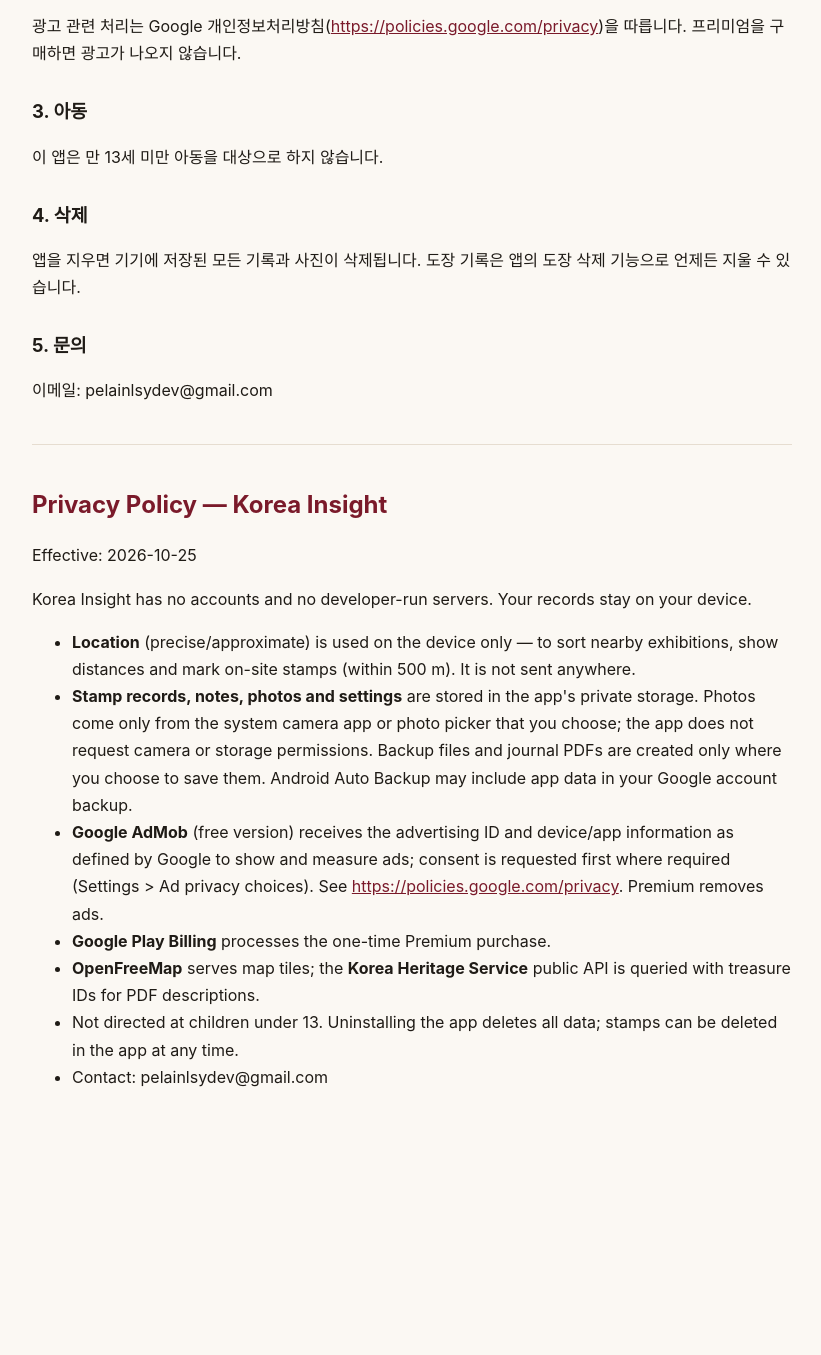
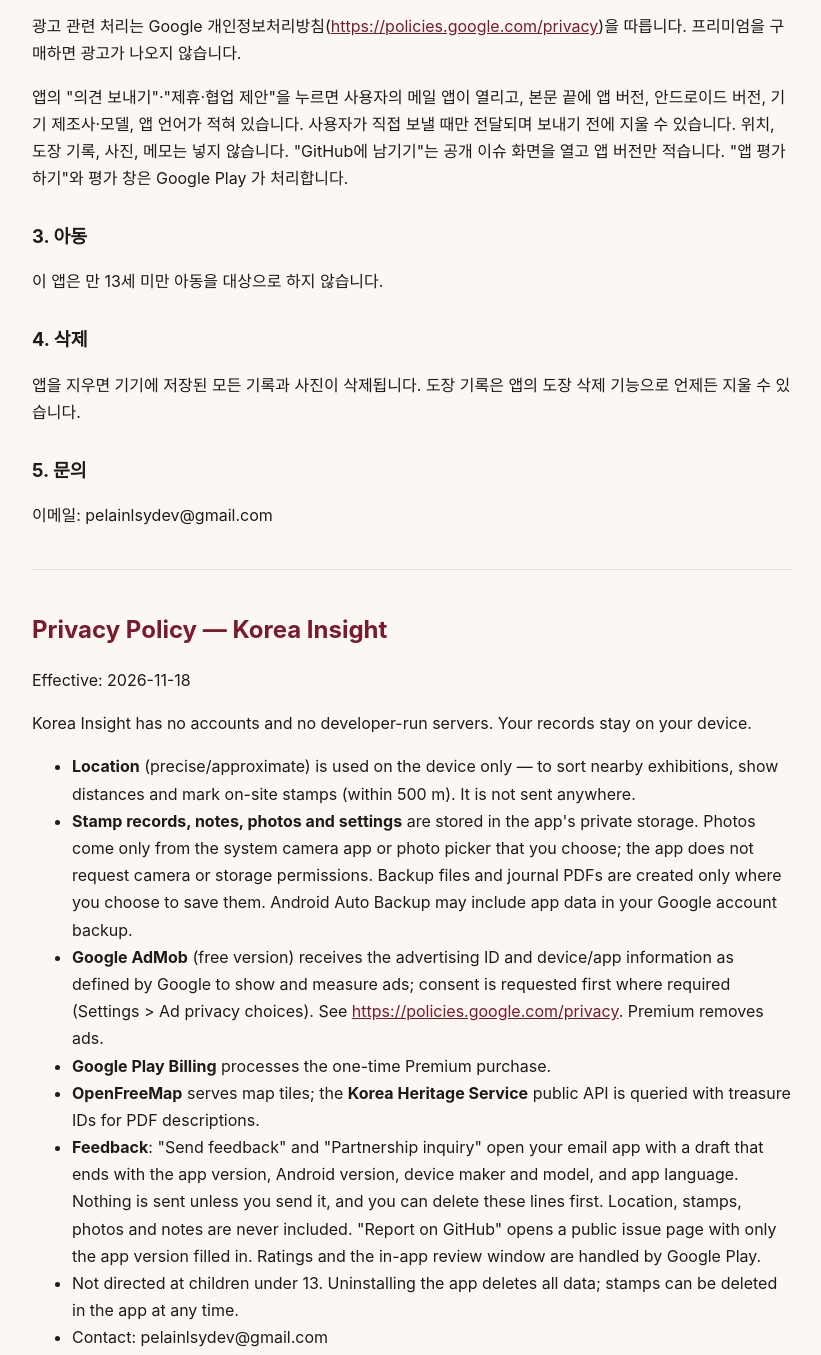
Before and after one commit to pelain/culture_exhibition_discovery, a plain HTML site: page site/privacy.html in a window 1280 px wide. Shown: the part 1042-2397 px from the top of the page, without its empty margins (228-1049 px from the left). Before the commit the page ends 2213 px from the top, so only its background shows below. Drawn offline with Linux system fonts and the light colour scheme.

Commit message:
개인정보처리방침: 의견 보내기·제휴 메일과 GitHub 이슈 안내 추가
Co-Authored-By: Claude Opus 5.5 <noreply@anthropic.com>

```diff
--- a/site/privacy.html
+++ b/site/privacy.html
@@ -11,7 +11,7 @@ th{background:#f1e9dd} code{background:#f1e9dd;padding:1px 4px;border-radius:4px
 a{color:var(--accent)} @media (max-width:600px){table{display:block;overflow-x:auto}}
 </style></head><body><main>
 <h1>개인정보처리방침 — 한국을 보다 (Korea Insight)</h1>
-<p>시행일: 2026-10-25</p>
+<p>시행일: 2026-11-18</p>
 <p>「한국을 보다」(이하 &quot;앱&quot;)는 회원가입이 없고, 개발자가 운영하는 서버가 없습니다. 사용자의 기록은 사용자 기기에만 저장됩니다.</p>
 <h2>1. 기기에만 저장하는 정보</h2>
 <table><thead><tr><th>정보</th><th>쓰는 곳</th><th>저장 위치</th></tr></thead><tbody><tr><td>위치 (정확한 위치·대략적 위치)</td><td>가까운 전시 순서로 보여 주기, 거리 표시, 도장을 찍을 때 현장 인증(500m 이내)</td><td>기기 안에서만 계산하고 저장하거나 외부로 보내지 않습니다</td></tr><tr><td>도장 기록 (대상, 날짜·시각, 현장 인증 여부, 메모)</td><td>여행기, 도장 꾸미기, PDF 만들기</td><td>앱 전용 저장 공간</td></tr><tr><td>사진 (사용자가 찍거나 고른 방문 사진)</td><td>도장의 방문 증빙, 여행기 PDF</td><td>앱 전용 저장 공간 (줄인 사본)</td></tr><tr><td>설정 (언어, 알림, 꾸미기 선택 등)</td><td>앱 동작</td><td>앱 전용 저장 공간</td></tr></tbody></table>
@@ -23,6 +23,7 @@ a{color:var(--accent)} @media (max-width:600px){table{display:block;overflow-x:a
 <h2>2. 외부 서비스</h2>
 <table><thead><tr><th>서비스</th><th>보내는 정보</th><th>목적</th></tr></thead><tbody><tr><td>Google AdMob (무료 버전)</td><td>광고 ID, 기기·앱 정보, 대략적 위치(IP 기준) 등 Google 이 정한 정보</td><td>광고 표시와 측정. 유럽 등 동의가 필요한 지역에서는 먼저 동의를 받습니다 (설정 &gt; 광고 개인정보 선택)</td></tr><tr><td>Google Play 결제</td><td>구매 정보 (Google 이 처리)</td><td>프리미엄 평생 이용권 구매·복원</td></tr><tr><td>OpenFreeMap</td><td>지도 타일 요청 (IP)</td><td>지도 표시</td></tr><tr><td>국가유산청 공개 API</td><td>조회할 국보·보물 번호</td><td>PDF 의 소개글</td></tr><tr><td>전시 정보 파일</td><td>없음 (공개 파일을 내려받기만 함)</td><td>전시 일정 새로 받기</td></tr></tbody></table>
 <p>광고 관련 처리는 Google 개인정보처리방침(<a href="https://policies.google.com/privacy">https://policies.google.com/privacy</a>)을 따릅니다. 프리미엄을 구매하면 광고가 나오지 않습니다.</p>
+<p>앱의 "의견 보내기"·"제휴·협업 제안"을 누르면 사용자의 메일 앱이 열리고, 본문 끝에 앱 버전, 안드로이드 버전, 기기 제조사·모델, 앱 언어가 적혀 있습니다. 사용자가 직접 보낼 때만 전달되며 보내기 전에 지울 수 있습니다. 위치, 도장 기록, 사진, 메모는 넣지 않습니다. "GitHub에 남기기"는 공개 이슈 화면을 열고 앱 버전만 적습니다. "앱 평가하기"와 평가 창은 Google Play 가 처리합니다.</p>
 <h2>3. 아동</h2>
 <p>이 앱은 만 13세 미만 아동을 대상으로 하지 않습니다.</p>
 <h2>4. 삭제</h2>
@@ -31,7 +32,7 @@ a{color:var(--accent)} @media (max-width:600px){table{display:block;overflow-x:a
 <p>이메일: pelainlsydev@gmail.com</p>
 <hr>
 <h1>Privacy Policy — Korea Insight</h1>
-<p>Effective: 2026-10-25</p>
+<p>Effective: 2026-11-18</p>
 <p>Korea Insight has no accounts and no developer-run servers. Your records stay on your device.</p>
 <ul>
 <li><strong>Location</strong> (precise/approximate) is used on the device only — to sort nearby exhibitions, show distances and mark on-site stamps (within 500 m). It is not sent anywhere.</li>
@@ -39,6 +40,7 @@ a{color:var(--accent)} @media (max-width:600px){table{display:block;overflow-x:a
 <li><strong>Google AdMob</strong> (free version) receives the advertising ID and device/app information as defined by Google to show and measure ads; consent is requested first where required (Settings &gt; Ad privacy choices). See <a href="https://policies.google.com/privacy">https://policies.google.com/privacy</a>. Premium removes ads.</li>
 <li><strong>Google Play Billing</strong> processes the one-time Premium purchase.</li>
 <li><strong>OpenFreeMap</strong> serves map tiles; the <strong>Korea Heritage Service</strong> public API is queried with treasure IDs for PDF descriptions.</li>
+<li><strong>Feedback</strong>: "Send feedback" and "Partnership inquiry" open your email app with a draft that ends with the app version, Android version, device maker and model, and app language. Nothing is sent unless you send it, and you can delete these lines first. Location, stamps, photos and notes are never included. "Report on GitHub" opens a public issue page with only the app version filled in. Ratings and the in-app review window are handled by Google Play.</li>
 <li>Not directed at children under 13. Uninstalling the app deletes all data; stamps can be deleted in the app at any time.</li>
 <li>Contact: pelainlsydev@gmail.com</li>
 </ul>
```
